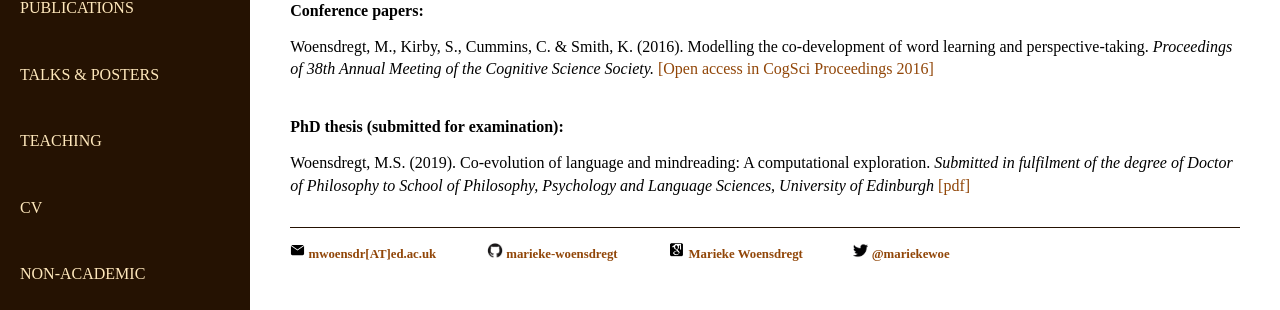
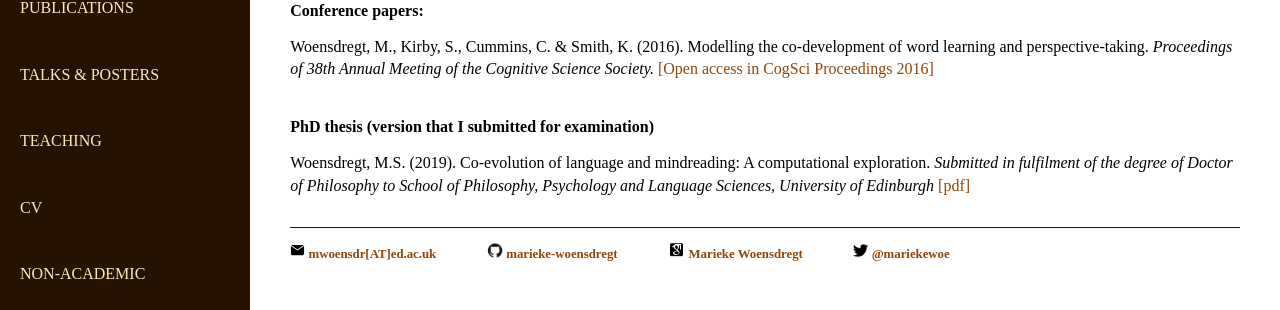
Before and after one commit to marieke-woensdregt/marieke-woensdregt.github.io, a Jekyll site: the page built from publications/index.html, in a window 1280 px wide. Shown: the part 273-583 px from the top of the page. Built offline with Jekyll 4.4.1, drawn with Linux system fonts in a browser that asks for light colours.

Commit message:
Update index.html

```diff
--- a/publications/index.html
+++ b/publications/index.html
@@ -24,7 +24,7 @@ title: Publications
 	</p>
 
 
-	<h3> PhD thesis (submitted for examination): </h3>
+	<h3> PhD thesis (version that I submitted for examination) </h3>
 	<p>
 		Woensdregt, M.S. (2019). Co-evolution of language and mindreading: A computational exploration.
 		<i>Submitted in fulfilment of the degree of Doctor of Philosophy to
```
